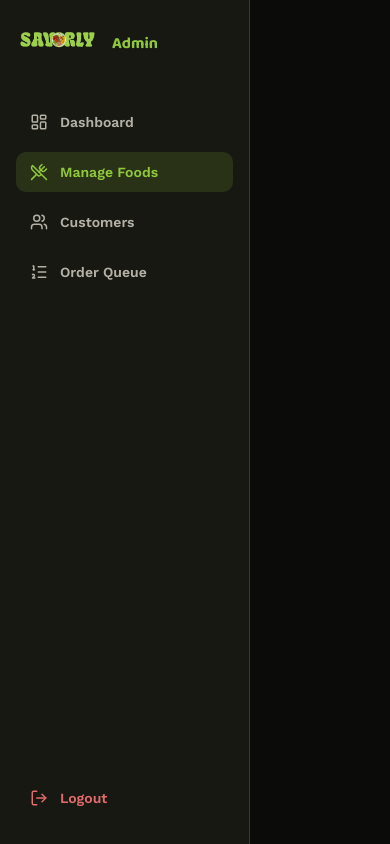
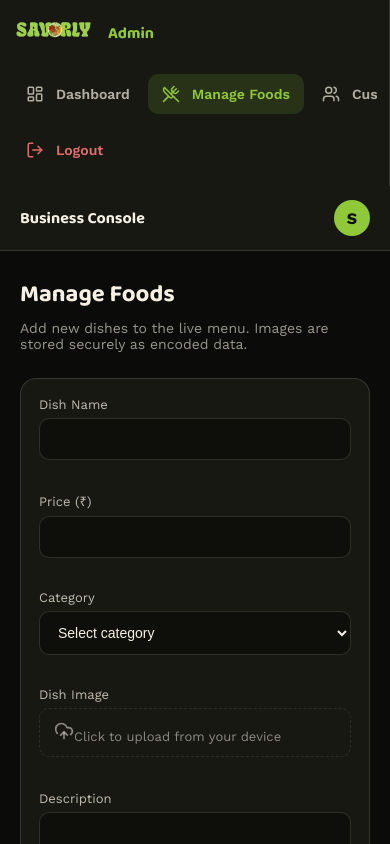
Before and after one commit to Santhosh0289/savorly, a React (Vite) app in the folder savorly-interface/: page /admin/foods in a window 390 px wide. Shown: the top 844 px of the page. Built offline with nearby package versions, Linux system fonts and the light colour scheme; no server answers; sample sign-in values are in the browser's storage.

Commit message:
admin layout update for mobile

```diff
--- a/savorly-interface/src/index.css
+++ b/savorly-interface/src/index.css
@@ -1303,3 +1303,77 @@ tr:hover td {
     gap: 28px;
   }
 }
+
+/* ---------- Admin mobile layout ---------- */
+@media (max-width: 900px) {
+  .admin-shell {
+    display: block;
+    width: 100%;
+    min-width: 0;
+  }
+  .admin-sidebar {
+    width: 100%;
+    height: auto;
+    min-height: 0;
+    position: relative;
+    padding: 16px 12px;
+  }
+  .admin-nav {
+    flex-direction: row;
+    overflow-x: auto;
+    flex: none;
+    padding-bottom: 2px;
+  }
+  .admin-nav a {
+    flex: 0 0 auto;
+    white-space: nowrap;
+  }
+  .admin-content {
+    width: 100%;
+    min-width: 0;
+  }
+  .admin-main {
+    min-width: 0;
+    overflow-x: hidden;
+  }
+  .chart-grid {
+    grid-template-columns: 1fr;
+  }
+}
+
+@media (max-width: 640px) {
+  .admin-sidebar-logo {
+    margin-bottom: 16px;
+  }
+  .admin-sidebar-logo .logo-img {
+    width: 86px;
+    height: 34px;
+  }
+  .admin-topbar {
+    padding: 14px 20px;
+  }
+  .admin-topbar-title {
+    font-size: 16px;
+  }
+  .admin-topbar-user > div:last-child {
+    display: none;
+  }
+  .admin-main {
+    padding: 24px 20px;
+  }
+  .stat-grid {
+    grid-template-columns: 1fr;
+    gap: 14px;
+  }
+  .stat-card,
+  .chart-card {
+    min-width: 0;
+    padding: 18px;
+  }
+  .admin-table {
+    display: block;
+    max-width: 100%;
+    overflow-x: auto;
+    white-space: nowrap;
+  }
+}
```
